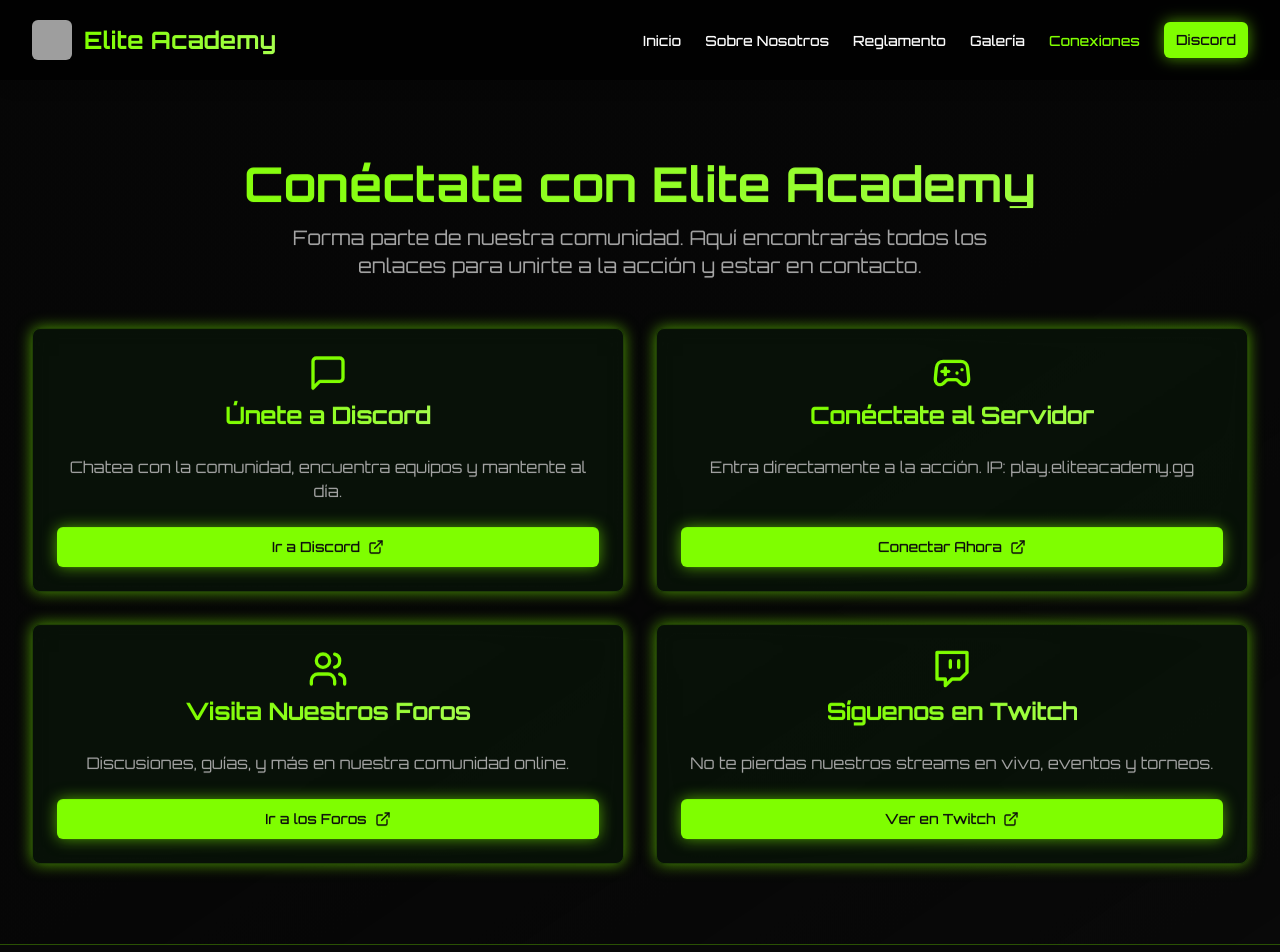
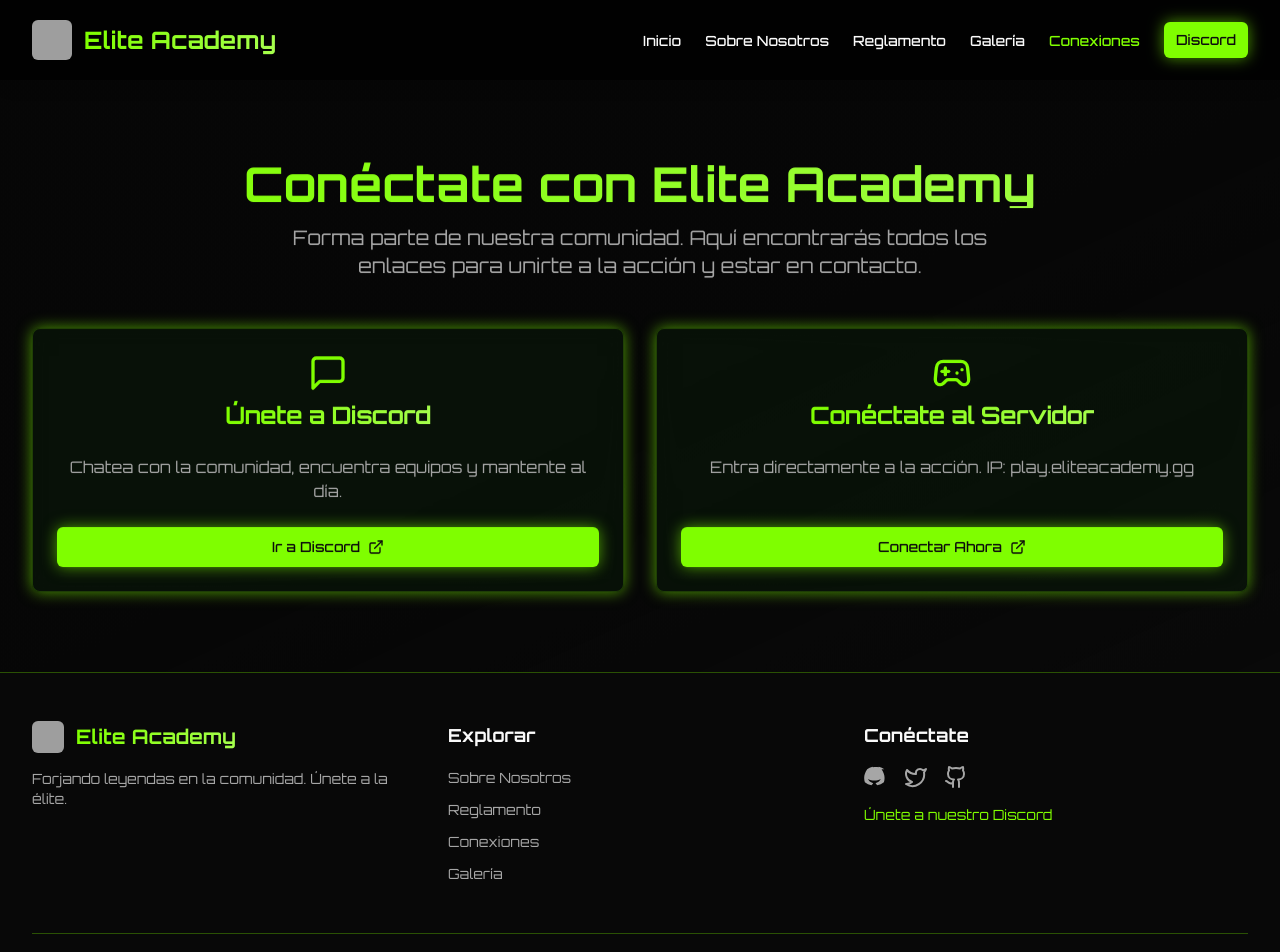
Before and after one commit to er-guindi17/ktktktmhbnyjhty, a React (Vite) app: page /join in a window 1280 px wide. Shown: the top 952 px of the page. Built offline with nearby package versions, Linux system fonts and the light colour scheme; grey boxes are pictures that could not be loaded.

Commit message:
Update JoinPage.jsx

```diff
--- a/src/pages/JoinPage.jsx
+++ b/src/pages/JoinPage.jsx
@@ -21,22 +21,6 @@ const connectionLinks = [
     url: 'fivem://connect/play.eliteacademy.gg', // Ejemplo para FiveM, ajusta según tu juego
     icon: <Gamepad2 className="h-10 w-10 text-primary" />,
     cta: 'Conectar Ahora',
-  },
-  {
-    id: 'forum',
-    title: 'Visita Nuestros Foros',
-    description: 'Discusiones, guías, y más en nuestra comunidad online.',
-    url: 'https://yourforum.com', // Reemplaza con tu enlace al foro
-    icon: <Users className="h-10 w-10 text-primary" />,
-    cta: 'Ir a los Foros',
-  },
-  {
-    id: 'twitch',
-    title: 'Síguenos en Twitch',
-    description: 'No te pierdas nuestros streams en vivo, eventos y torneos.',
-    url: 'https://twitch.tv/yourchannel', // Reemplaza con tu enlace de Twitch
-    icon: <Twitch className="h-10 w-10 text-primary" />,
-    cta: 'Ver en Twitch',
   },
 ];
 
```
